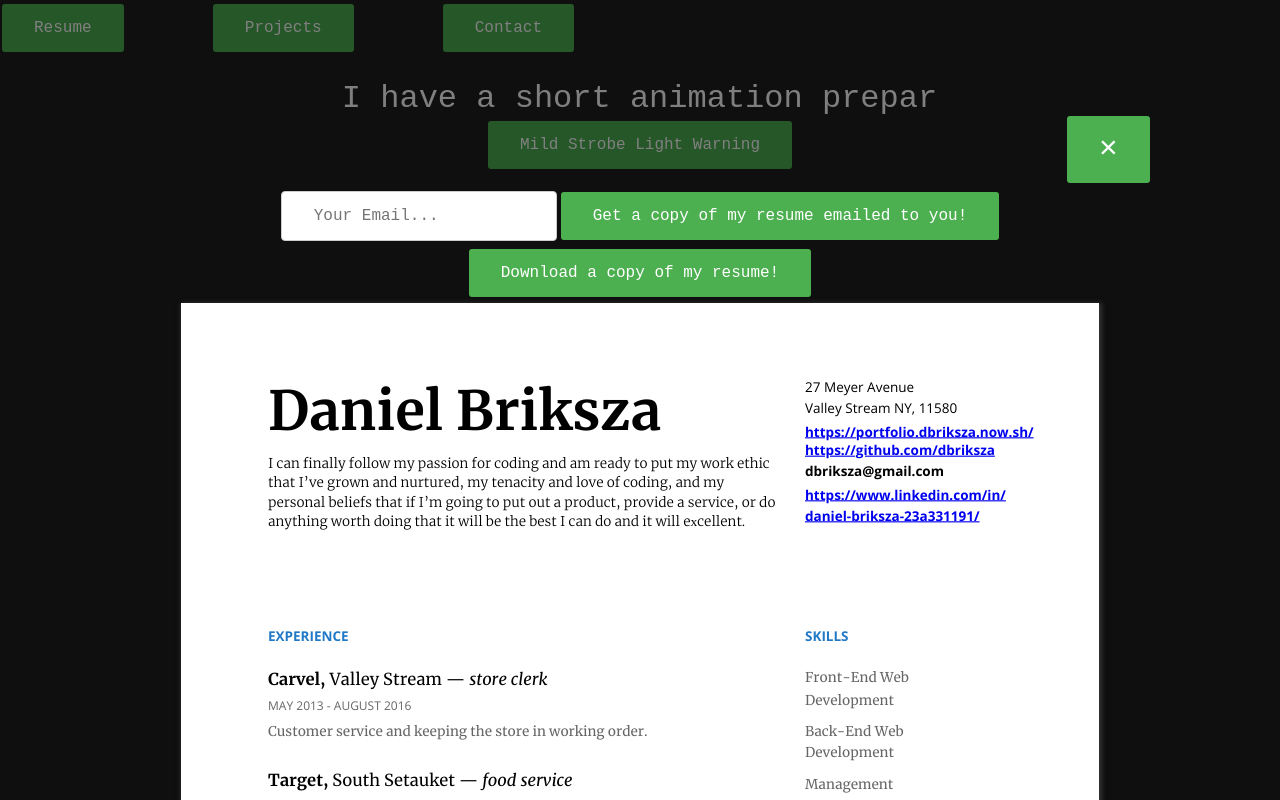
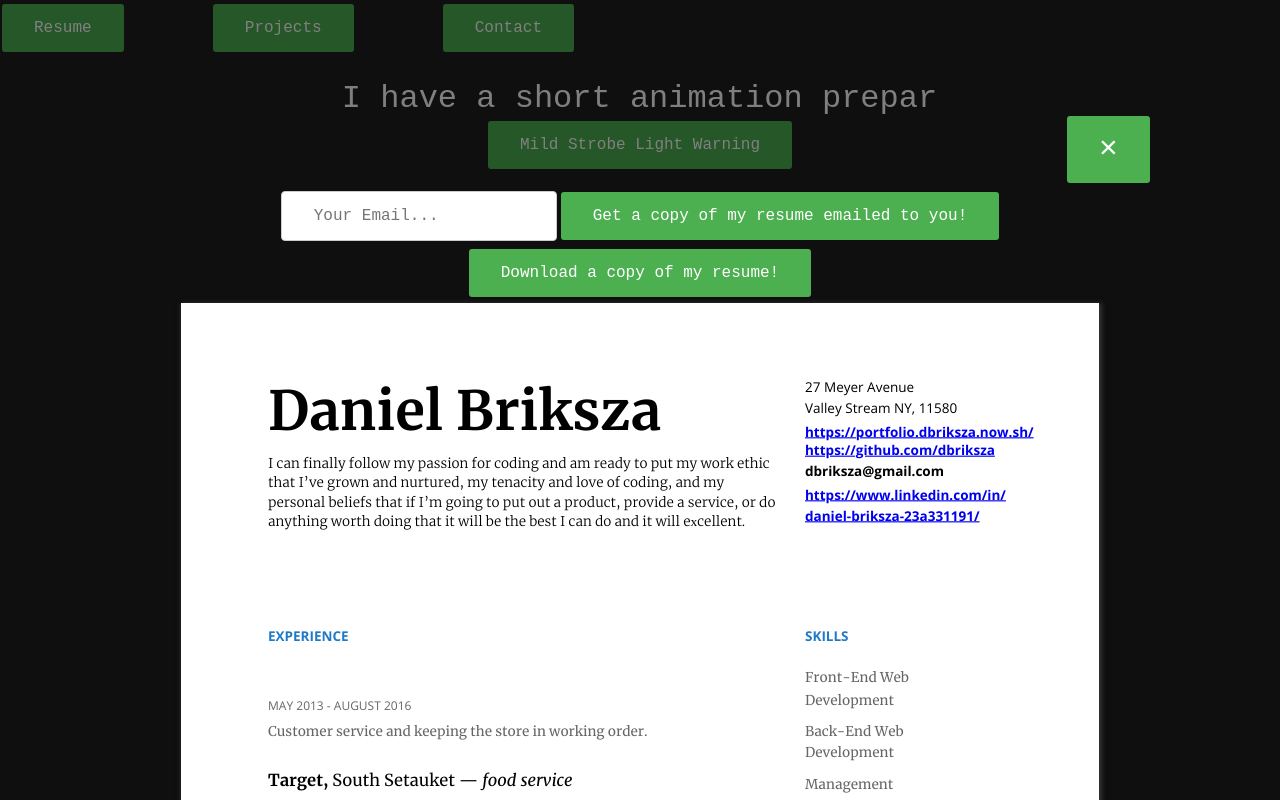
Before and after one commit to dbriksza/portfoliosite, a React (Create React App) app in the folder portfolio/: page / in a window 1280 px wide. Both pictures are taken after a click on the button "Resume". Built offline with nearby package versions, Linux system fonts and the light colour scheme.

Commit message:
Update resume.js

```diff
--- a/portfolio/src/components/resume/resume.js
+++ b/portfolio/src/components/resume/resume.js
@@ -83,12 +83,7 @@ const Resume = (props) => {
             <div className="t m0 x1 h4 yc ff4 fs1 fc1 sc0 ls0 ws0">
               EXPERIENCE
             </div>
-            <div className="t m0 x1 h7 yd ff1 fs2 fc0 sc0 ls0 ws0">
-              Carvel,{" "}
-              <span className="ff5">
-                Valley Stream — <span className="ff6">store clerk</span>
-              </span>
-            </div>
+
             <div className="t m0 x1 h8 ye ff3 fs3 fc2 sc0 ls0 ws0">
               MAY 2013 - AUGUST 2016
             </div>
```
